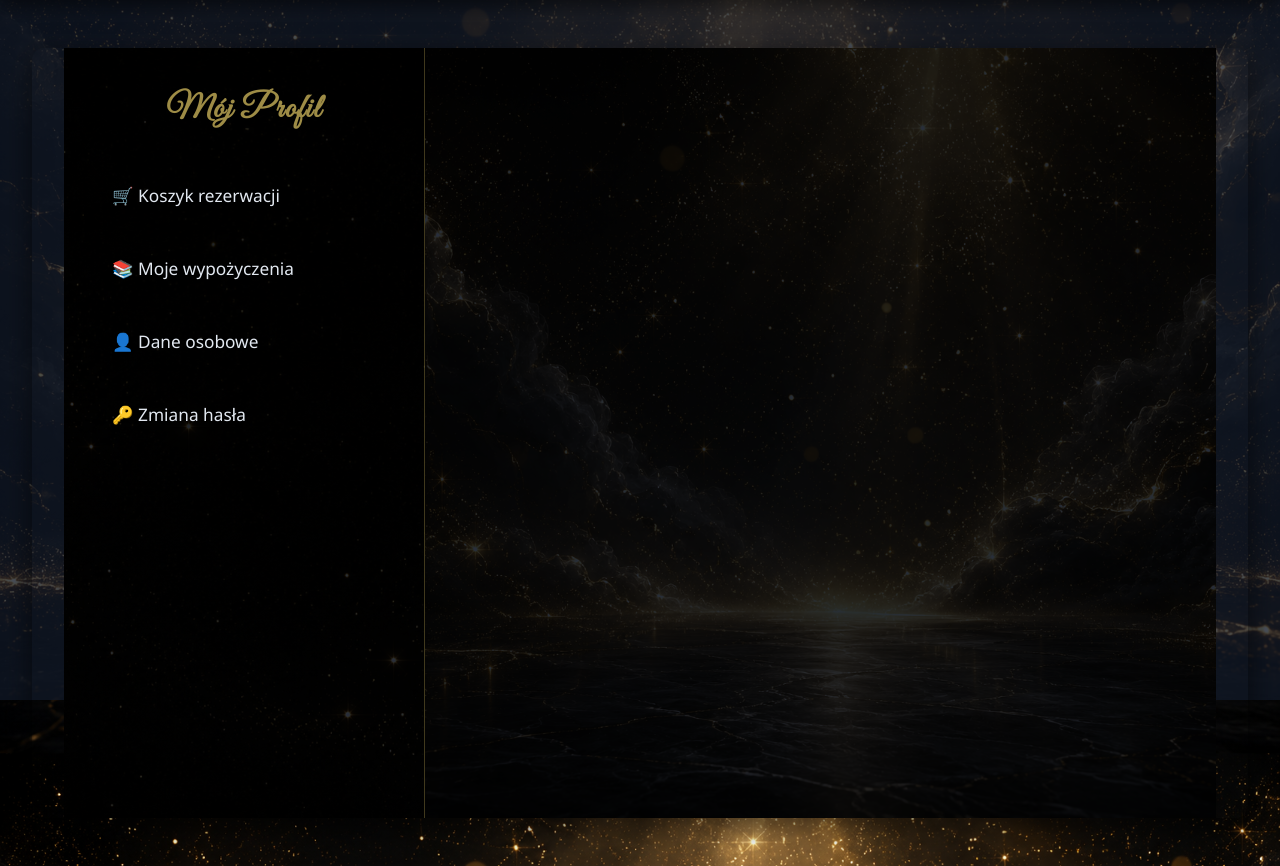
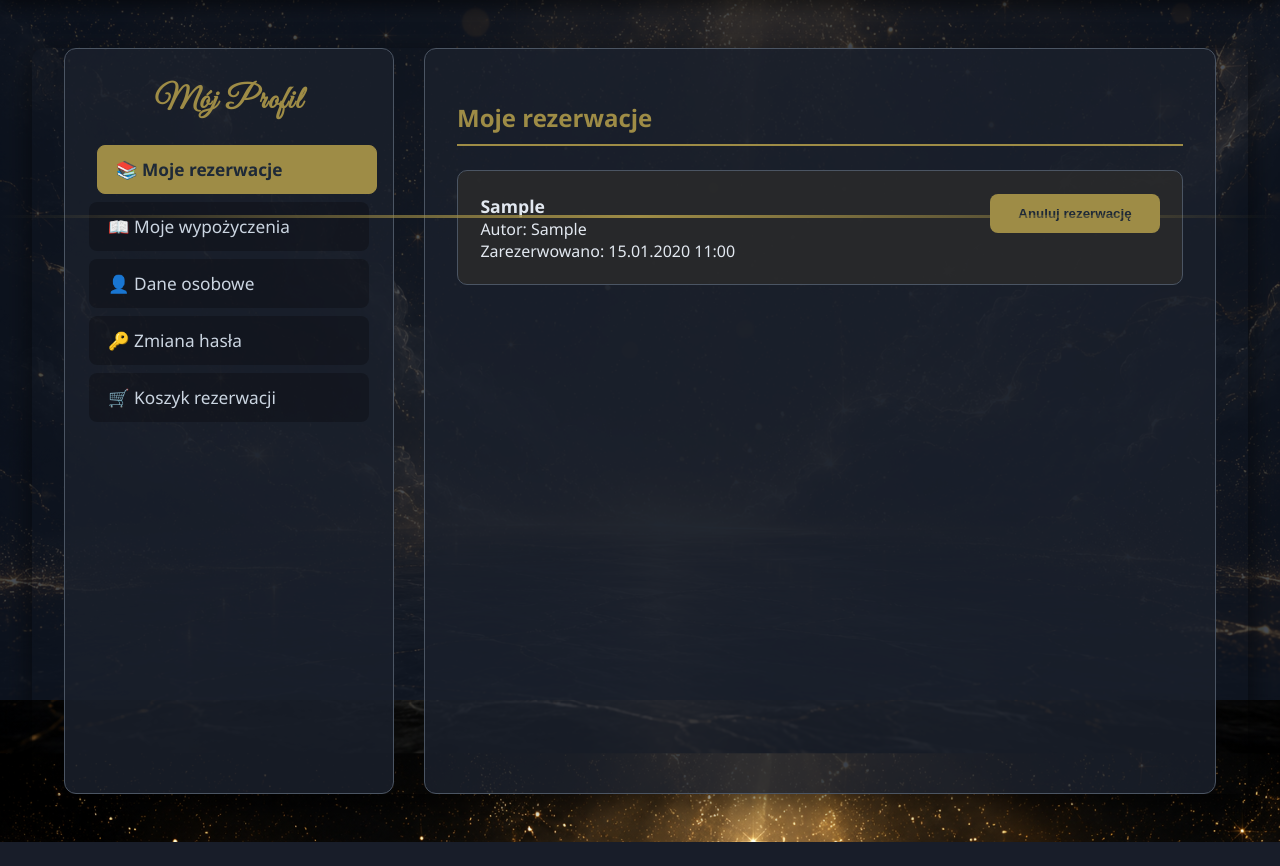
Before and after one commit to Barbekjuuu/BiblioTech, a Django app: page /profil/ in a window 1280 px wide. Shown: the part 100-966 px from the top of the page. After the commit the page ends 942 px from the top, so only its background shows below. Run offline with Django 5.2, Linux system fonts and the light colour scheme; a user stored in the database is signed in; tables that the repository leaves empty hold one stand-in row (values such as "Sample post").

Commit message:
Update catalog and book detail with new 'Wypożycz' buttons + cart system

```diff
--- a/books/static/css/style.css
+++ b/books/static/css/style.css
@@ -284,3 +284,122 @@ nav a:hover {
     padding: 45px;
     min-height: 680px;
 }
+/* =============================================
+   PROFIL UŻYTKOWNIKA
+   ============================================= */
+
+.profile-container {
+    display: flex;
+    gap: 30px;
+    max-width: 1280px;
+    margin: 2rem auto;
+    padding: 0 2rem;
+    min-height: 70vh;
+}
+
+/* Lewy sidebar */
+.profile-sidebar {
+    width: 280px;
+    background: rgba(26, 32, 44, 0.85);
+    border-radius: 12px;
+    padding: 2rem 1.5rem;
+    height: fit-content;
+    border: 1px solid #4b5563;
+}
+
+.profile-sidebar h2 {
+    color: #9e8c46;
+    text-align: center;
+    margin-bottom: 1.5rem;
+    font-family: 'Great Vibes', cursive;
+    font-size: 2rem;
+}
+
+.sidebar-tab {
+    display: block;
+    padding: 12px 18px;
+    color: #cbd5e1;
+    text-decoration: none;
+    border-radius: 8px;
+    margin-bottom: 8px;
+    transition: all 0.3s;
+}
+
+.sidebar-tab:hover,
+.sidebar-tab.active {
+    background: #9e8c46;
+    color: #1e2937;
+    font-weight: 600;
+}
+
+/* Główna zawartość profilu */
+.profile-content {
+    flex: 1;
+    background: rgba(26, 32, 44, 0.85);
+    border-radius: 12px;
+    padding: 2rem;
+    border: 1px solid #4b5563;
+}
+
+.profile-content h2 {
+    color: #9e8c46;
+    margin-bottom: 1.5rem;
+    border-bottom: 2px solid #9e8c46;
+    padding-bottom: 10px;
+}
+
+/* Element rezerwacji / wypożyczenia */
+.reservation-item {
+    background: rgba(42, 42, 43, 0.9);
+    border: 1px solid #4b5563;
+    border-radius: 10px;
+    padding: 1.4rem;
+    margin-bottom: 1.2rem;
+    display: flex;
+    justify-content: space-between;
+    align-items: center;
+    transition: all 0.3s;
+}
+
+.reservation-item:hover {
+    border-color: #9e8c46;
+    transform: translateY(-3px);
+}
+
+/* Złoty pasek oddzielający */
+.reservation-item::before {
+    content: '';
+    position: absolute;
+    left: 0;
+    right: 0;
+    height: 3px;
+    background: linear-gradient(to right, transparent, #9e8c46, transparent);
+    margin-top: -1.4rem;
+}
+
+.reservation-info {
+    flex: 1;
+}
+
+.reservation-info strong {
+    color: #e2e8f0;
+    font-size: 1.1rem;
+}
+
+/* Złoty przycisk "Zwracam" */
+.btn-zwroc {
+    background: #9e8c46;
+    color: #1e2937;
+    border: none;
+    padding: 12px 28px;
+    border-radius: 8px;
+    font-weight: 600;
+    cursor: pointer;
+    transition: all 0.3s;
+    align-self: flex-start;
+}
+
+.btn-zwroc:hover {
+    background: #fcd34d;
+    transform: scale(1.05);
+}
--- a/books/urls.py
+++ b/books/urls.py
@@ -11,10 +11,12 @@ urlpatterns = [
     path('login/', views.CustomLoginView.as_view(), name='login'),
     path('logout/', views.CustomLogoutView.as_view(), name='logout'),
 
-    # Rezerwacja książki
-    path('rezerwuj/<int:egzemplarz_id>/', views.rezerwuj_ksiazke, name='rezerwuj_ksiazke'),
+    # Koszyk i wypożyczenia
+    path('koszyk/', views.koszyk, name='koszyk'),
+    path('koszyk/dodaj/<int:egzemplarz_id>/', views.dodaj_do_koszyka, name='dodaj_do_koszyka'),
+    path('koszyk/zatwierdz/', views.zatwierdz_koszyk, name='zatwierdz_koszyk'),
 
-    # Profil użytkownika i zarządzanie rezerwacjami
+    # Profil i zarządzanie
     path('profil/', views.profile, name='profile'),
     path('rezerwacja/anuluj/<int:rezerwacja_id>/', views.anuluj_rezerwacje, name='anuluj_rezerwacje'),
 ]
--- a/books/views.py
+++ b/books/views.py
@@ -91,26 +91,61 @@ class CustomLogoutView(LogoutView):
     http_method_names = ['get', 'post']
 
 
+# ====================== NOWE FUNKCJE KOSZYKA ======================
+
 @login_required
-def rezerwuj_ksiazke(request, egzemplarz_id):
-    """Rezerwacja konkretnego egzemplarza"""
+def dodaj_do_koszyka(request, egzemplarz_id):
+    """Dodaje egzemplarz do koszyka (sesja)"""
     egzemplarz = get_object_or_404(Egzemplarz, id=egzemplarz_id, status='dostepny')
 
-    rezerwacja = Rezerwacja.objects.create(
-        uzytkownik=request.user,
-        egzemplarz=egzemplarz
-    )
+    koszyk = request.session.get('koszyk', [])
+    if egzemplarz_id not in koszyk:
+        koszyk.append(egzemplarz_id)
+        request.session['koszyk'] = koszyk
+        messages.success(request, f'Książka "{egzemplarz.ksiazka.tytul}" dodana do koszyka.')
+    else:
+        messages.info(request, 'Ta książka jest już w koszyku.')
 
-    egzemplarz.status = 'zarezerwowany'
-    egzemplarz.save()
-
-    messages.success(request, f'Rezerwacja książki "{egzemplarz.ksiazka.tytul}" została pomyślnie utworzona!')
     return redirect('ksiazka_detail', pk=egzemplarz.ksiazka.id)
 
 
 @login_required
+def koszyk(request):
+    """Osobna strona koszyka"""
+    koszyk_ids = request.session.get('koszyk', [])
+    egzemplarze = Egzemplarz.objects.filter(id__in=koszyk_ids)
+
+    kontekst = {
+        'egzemplarze': egzemplarze,
+        'title': 'Koszyk rezerwacji',
+    }
+    return render(request, 'koszyk.html', kontekst)
+
+
+@login_required
+def zatwierdz_koszyk(request):
+    """Zatwierdza koszyk i przenosi do Moich wypożyczeń"""
+    koszyk_ids = request.session.get('koszyk', [])
+
+    for egz_id in koszyk_ids:
+        egzemplarz = get_object_or_404(Egzemplarz, id=egz_id, status='dostepny')
+        Rezerwacja.objects.create(
+            uzytkownik=request.user,
+            egzemplarz=egzemplarz
+        )
+        egzemplarz.status = 'zarezerwowany'
+        egzemplarz.save()
+
+    request.session['koszyk'] = []
+    messages.success(request, 'Wypożyczenie zostało zatwierdzone! Sprawdź Moje wypożyczenia.')
+    return redirect('profile')
+
+
+# ====================== PROFIL ======================
+
+@login_required
 def profile(request):
-    """Strona profilu użytkownika z zakładkami"""
+    """Strona profilu użytkownika"""
     tab = request.GET.get('tab', 'rezerwacje')
 
     rezerwacje = request.user.rezerwacje.all().order_by('-data_rezerwacji')
--- a/templates/profile.html
+++ b/templates/profile.html
@@ -9,14 +9,14 @@
     <div class="profile-sidebar">
         <h2>Mój Profil</h2>
 
-        <a href="{% url 'profile' %}?tab=koszyk"
-           class="sidebar-tab {% if active_tab == 'koszyk' %}active{% endif %}">
-            🛒 Koszyk rezerwacji
+        <a href="{% url 'profile' %}?tab=rezerwacje"
+           class="sidebar-tab {% if active_tab == 'rezerwacje' %}active{% endif %}">
+            📚 Moje rezerwacje
         </a>
 
         <a href="{% url 'profile' %}?tab=wypozyczenia"
            class="sidebar-tab {% if active_tab == 'wypozyczenia' %}active{% endif %}">
-            📚 Moje wypożyczenia
+            📖 Moje wypożyczenia
         </a>
 
         <a href="{% url 'profile' %}?tab=dane"
@@ -28,13 +28,18 @@
            class="sidebar-tab {% if active_tab == 'haslo' %}active{% endif %}">
             🔑 Zmiana hasła
         </a>
+
+        <!-- Link do osobnego Koszyka -->
+        <a href="{% url 'koszyk' %}" class="sidebar-tab">
+            🛒 Koszyk rezerwacji
+        </a>
     </div>
 
     <!-- Główna zawartość -->
     <div class="profile-content">
 
-        {% if active_tab == 'koszyk' %}
-            <h2>Koszyk rezerwacji</h2>
+        {% if active_tab == 'rezerwacje' %}
+            <h2>Moje rezerwacje</h2>
             {% if rezerwacje %}
                 {% for rez in rezerwacje %}
                     <div class="reservation-item">
@@ -45,21 +50,21 @@
                         </div>
                         <button onclick="location.href='{% url 'anuluj_rezerwacje' rez.id %}'"
                                 class="btn-zwroc">
-                            Zwracam
+                            Anuluj rezerwację
                         </button>
                     </div>
                 {% endfor %}
             {% else %}
-                <p>Twój koszyk rezerwacji jest pusty.</p>
+                <p>Nie masz obecnie żadnych rezerwacji.</p>
             {% endif %}
 
         {% elif active_tab == 'wypozyczenia' %}
             <h2>Moje wypożyczenia</h2>
-            <p>(Tutaj później pokażemy aktywne wypożyczenia)</p>
+            <p>(Sekcja wypożyczeń będzie rozwijana w kolejnym kroku)</p>
 
         {% elif active_tab == 'dane' %}
             <h2>Moje dane osobowe</h2>
-            <p>Tu będą ustawienia konta (do zrobienia w kolejnym kroku).</p>
+            <p>Tu będą ustawienia konta (do zrobienia później).</p>
 
         {% elif active_tab == 'haslo' %}
             <h2>Zmiana hasła</h2>
```
Also changed, not shown: templates/katalog.html (+14 -0 lines), templates/ksiazka_detail.html (+5 -4 lines).
